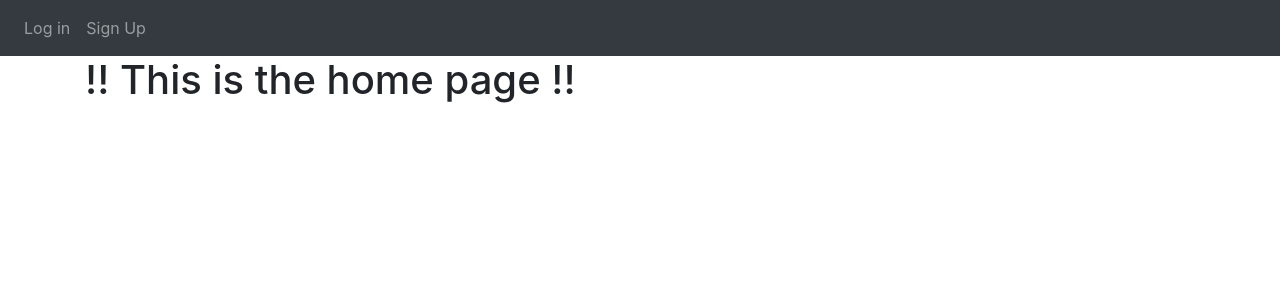
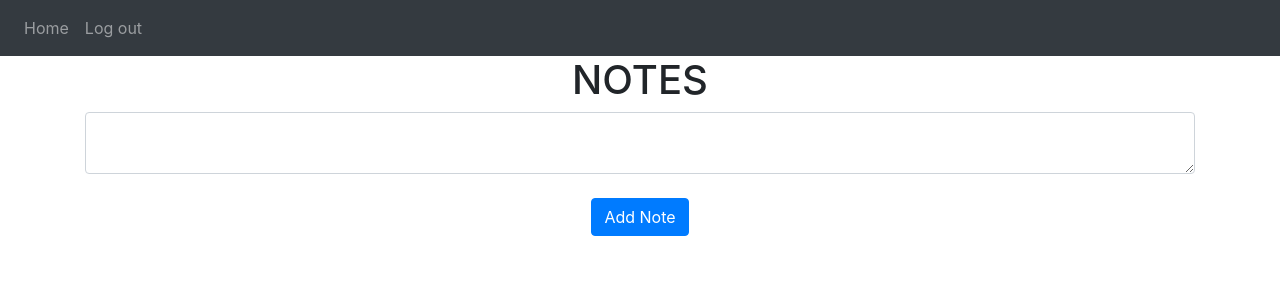
Before and after one commit to WiktorWrosz/Python-Flask-WebApp.-Basic-template-with-users, a Flask app: template website/templates/home.html in a window 1280 px wide. Shown: the top 300 px of the page. Run offline with Flask 3, Linux system fonts and the light colour scheme; the template is opened without the code that fills it: values that come from a table or form of the project are taken from there, others are empty; some libraries are stand-ins or nearby versions.

Commit message:
Added textfield and notes (not functional yet)

```diff
--- a/website/templates/base.html
+++ b/website/templates/base.html
@@ -46,6 +46,7 @@
         <div class="navbar-nav">
           <!-- links to particular pages inside navbar -->
           {% if user.is_authenticated %}
+          <!-- by passing user=current_user we control what pages will be available in navbar -->
           <a class="nav-item nav-link" id="home" href="/">Home</a>
           <a class="nav-item nav-link" id="logout" href="/logout">Log out</a>
           {% else %}
--- a/website/templates/home.html
+++ b/website/templates/home.html
@@ -2,8 +2,29 @@
 
 <!-- First block that Overrides the original block title in base.html -->
 {% block title %}Home{% endblock %}
-
 <!-- Second block that Overrides the original block content in base.html -->
 {% block content %}
-<h1>!! This is the home page !!</h1>
+
+<h1 align="center">NOTES</h1>
+<!-- Starts an unordered list (<ul>) with two CSS classes applied: "list-group" and "list-group-flash". Additionally, it assigns the ID "notes" to this unordered list. -->
+
+<ul class="list-group list-group-flash" id="notes">
+  {% for note in user.notes %}
+  <!-- Starts a loop for each note object in the user.notes list -->
+  <li>{{ note.data }}</li>
+  <!-- Displays the value of the data attribute of each note object -->
+  {% endfor %}
+</ul>
+
+<form method="POST">
+  <!-- Start of a form with POST method -->
+  <textarea name="note" id="note" class="form-control"></textarea>
+  <!-- TEXTAREA (not yet notes) input field for adding a note, with the name "note" and CSS class "form-control" -->
+  <br />
+  <div align="center">
+    <button type="submit" class="btn btn-primary">Add Note</button>
+    <!-- Button element for submitting the form with the label "Add Note" and CSS classes "btn" and "btn-primary" -->
+  </div>
+</form>
+
 {% endblock %}
```
